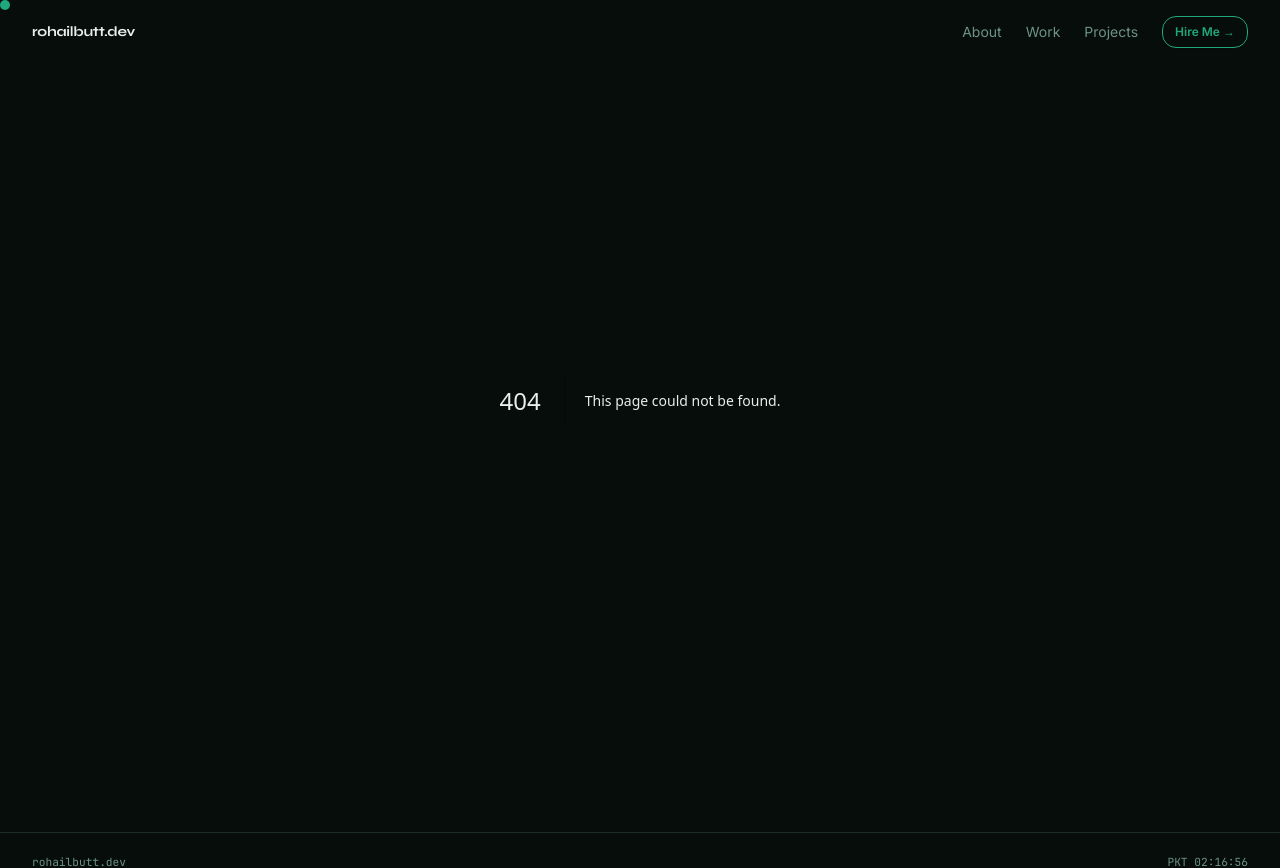
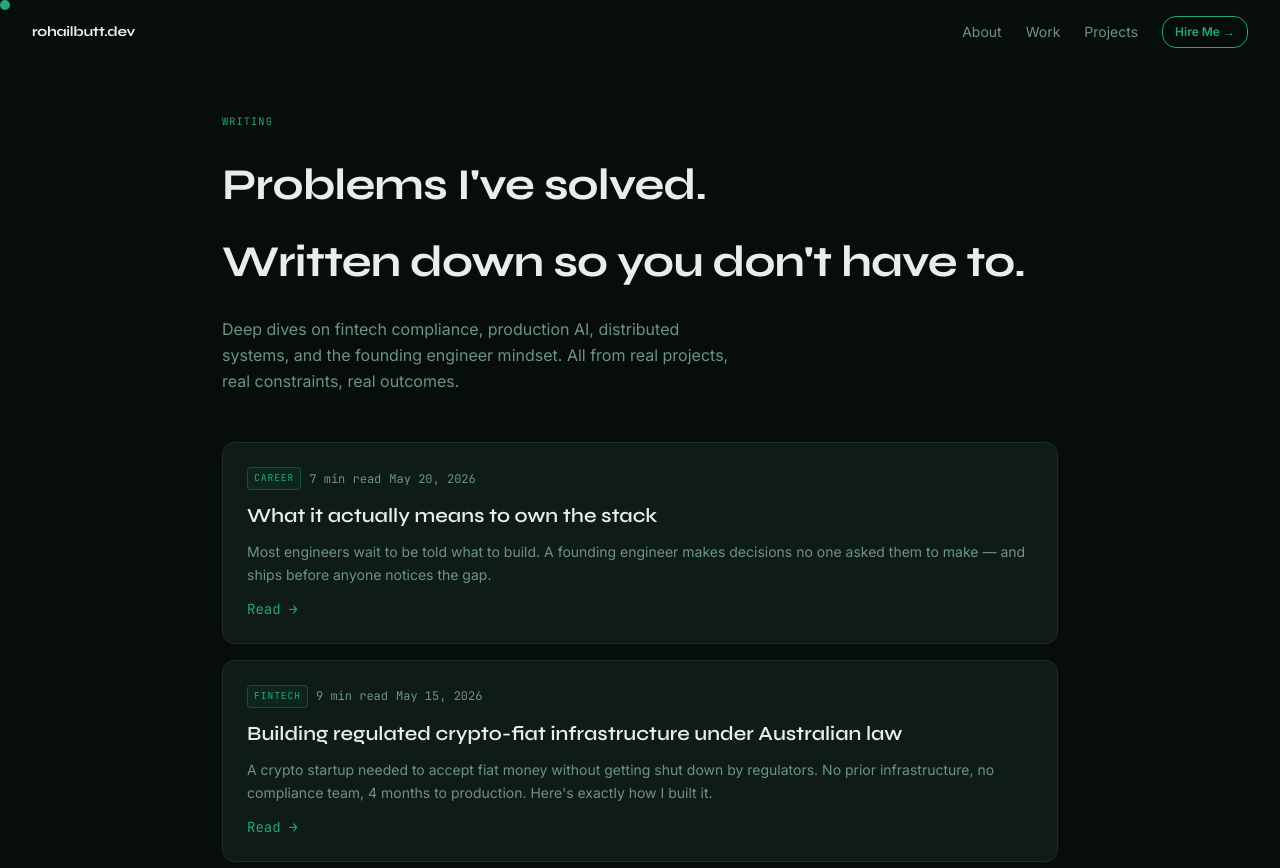
Before and after one commit to vnQ-coder/rohailbutt-portfolio, a Next.js app: page /writing in a window 1280 px wide. Before the commit this address had no page. Shown: the top 868 px of the page. Built offline with nearby package versions, Linux system fonts and the light colour scheme.

Commit message:
feat: add /writing listing page

```diff
--- /dev/null
+++ b/app/writing/page.tsx
@@ -0,0 +1,84 @@
+import Link from "next/link";
+import { posts } from "@/lib/posts";
+import type { Metadata } from "next";
+
+export const metadata: Metadata = {
+  title: "Writing — Rohail Butt",
+  description:
+    "Deep dives on fintech infrastructure, production AI, and what it takes to build systems that scale. Written from real production experience.",
+};
+
+export default function WritingPage() {
+  return (
+    <div className="max-w-[900px] mx-auto px-4 lg:px-8 pb-20 pt-28">
+      <div className="mb-12">
+        <p className="font-mono text-primary text-[0.65rem] uppercase tracking-widest mb-4">
+          Writing
+        </p>
+        <h1
+          className="font-display font-bold text-foreground mb-4"
+          style={{ fontSize: "clamp(1.75rem, 4vw, 2.75rem)", letterSpacing: "-0.02em" }}
+        >
+          Problems I&apos;ve solved.
+          <br />
+          Written down so you don&apos;t have to.
+        </h1>
+        <p className="text-muted-foreground max-w-[52ch] leading-relaxed">
+          Deep dives on fintech compliance, production AI, distributed systems, and
+          the founding engineer mindset. All from real projects, real constraints,
+          real outcomes.
+        </p>
+      </div>
+
+      <div className="flex flex-col gap-4">
+        {posts.map((post) => (
+          <Link
+            key={post.slug}
+            href={`/writing/${post.slug}`}
+            className="group block border border-border rounded-xl p-6 bg-card transition-all duration-200 hover:-translate-y-0.5 hover:shadow-[0_0_24px_rgba(16,185,129,0.12)] hover:border-primary/30"
+          >
+            <div className="flex flex-col gap-3">
+              <div className="flex items-center gap-2 flex-wrap">
+                <span
+                  className="font-mono text-[0.6rem] uppercase tracking-widest px-1.5 py-0.5 rounded border"
+                  style={{
+                    color: "hsl(161 69% 39%)",
+                    borderColor: "hsl(161 69% 39% / 0.3)",
+                    background: "hsl(161 69% 39% / 0.08)",
+                  }}
+                >
+                  {post.category}
+                </span>
+                <span className="text-muted-foreground text-xs font-mono">
+                  {post.readTime}
+                </span>
+                <span className="text-muted-foreground text-xs font-mono">
+                  {new Date(post.publishedAt).toLocaleDateString("en-US", {
+                    year: "numeric",
+                    month: "short",
+                    day: "numeric",
+                  })}
+                </span>
+              </div>
+
+              <h2
+                className="font-display font-semibold text-foreground group-hover:text-primary transition-colors leading-snug"
+                style={{ fontSize: "clamp(1rem, 2vw, 1.25rem)" }}
+              >
+                {post.title}
+              </h2>
+
+              <p className="text-muted-foreground text-sm leading-relaxed">
+                {post.excerpt}
+              </p>
+
+              <span className="text-primary text-sm font-mono">
+                Read →
+              </span>
+            </div>
+          </Link>
+        ))}
+      </div>
+    </div>
+  );
+}
```
